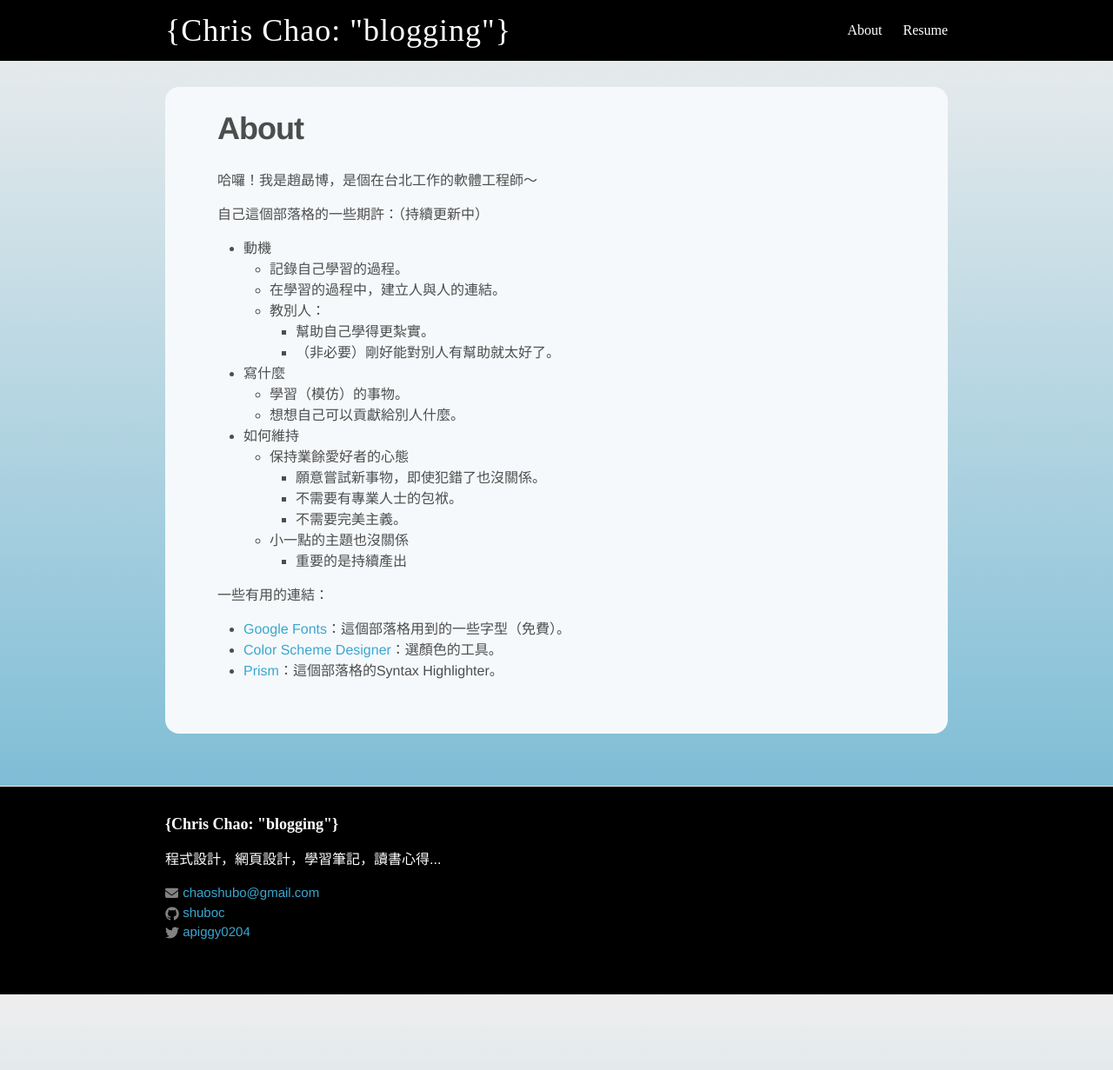
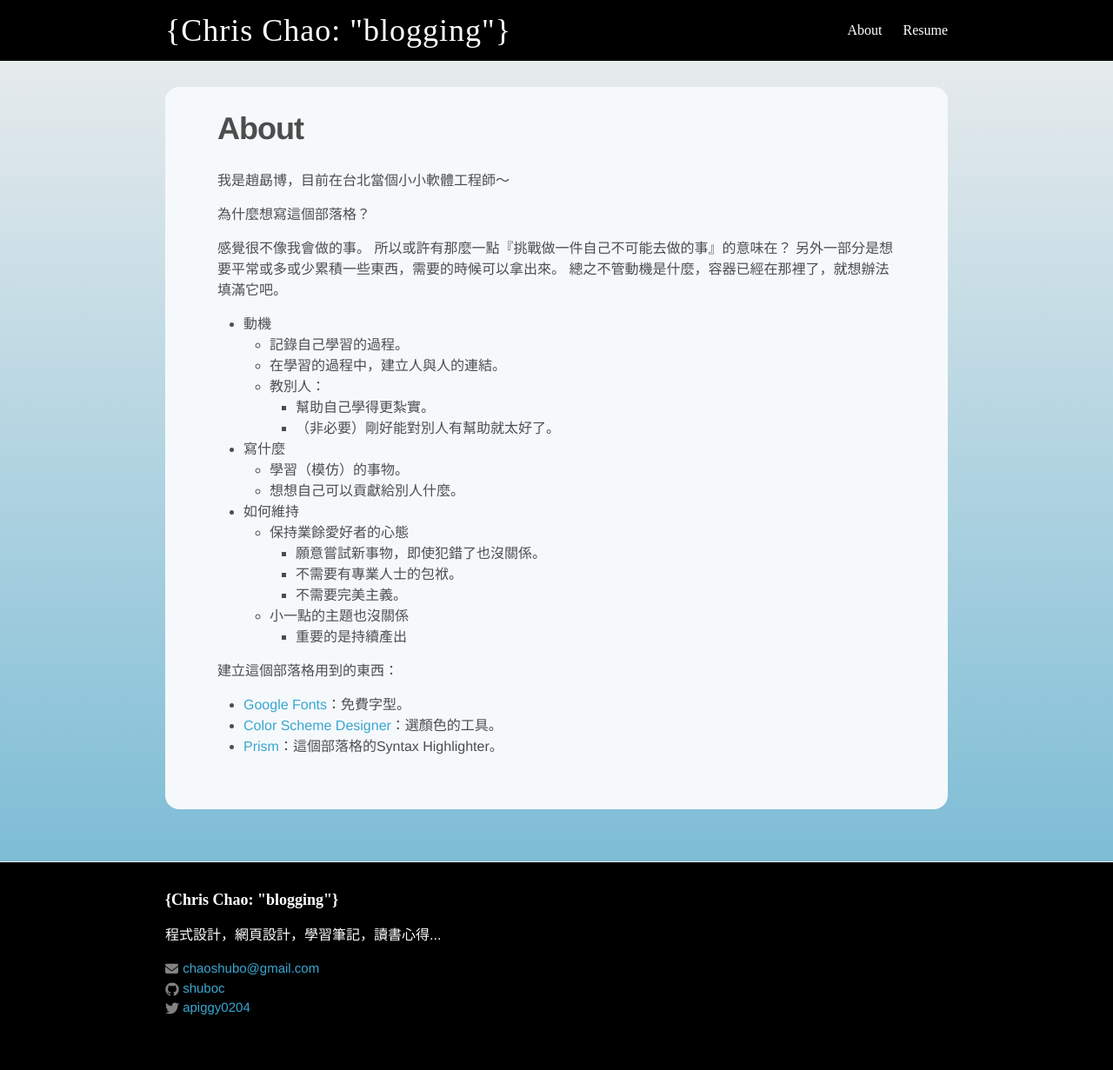
Before and after one commit to shuboc/shuboc.github.io, a Jekyll site: the page built from about.md, in a window 1280 px wide. Shown: the whole page at 87% size. Built offline with Jekyll 4.4.1, drawn with Linux system fonts in a browser that asks for light colours; nearby versions of some CDN libraries; some web fonts are replaced; before the commit the page ends 1144 px from its top, so only the background shows below that.

Commit message:
Update about

```diff
--- a/about.md
+++ b/about.md
@@ -4,9 +4,14 @@ title: About
 permalink: /about/
 ---
 
-哈囉！我是趙勗博，是個在台北工作的軟體工程師～
+我是趙勗博，目前在台北當個小小軟體工程師～
 
-自己這個部落格的一些期許：（持續更新中）
+為什麼想寫這個部落格？
+
+感覺很不像我會做的事。
+所以或許有那麼一點『挑戰做一件自己不可能去做的事』的意味在？
+另外一部分是想要平常或多或少累積一些東西，需要的時候可以拿出來。
+總之不管動機是什麼，容器已經在那裡了，就想辦法填滿它吧。
 
 * 動機
 	* 記錄自己學習的過程。
@@ -27,8 +32,8 @@ permalink: /about/
 	* 小一點的主題也沒關係
 		* 重要的是持續產出
 
-一些有用的連結：
+建立這個部落格用到的東西：
 
-* [Google Fonts](https://fonts.google.com/)：這個部落格用到的一些字型（免費）。
+* [Google Fonts](https://fonts.google.com/)：免費字型。
 * [Color Scheme Designer](http://colorschemedesigner.com/csd-3.5/#3q21Tw0w0w0w0)：選顏色的工具。
 * [Prism](http://prismjs.com/)：這個部落格的Syntax Highlighter。
```
